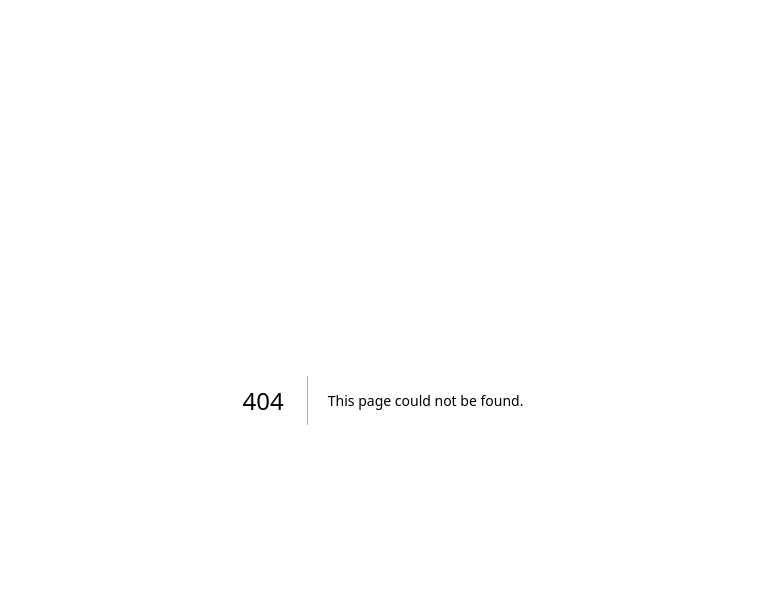
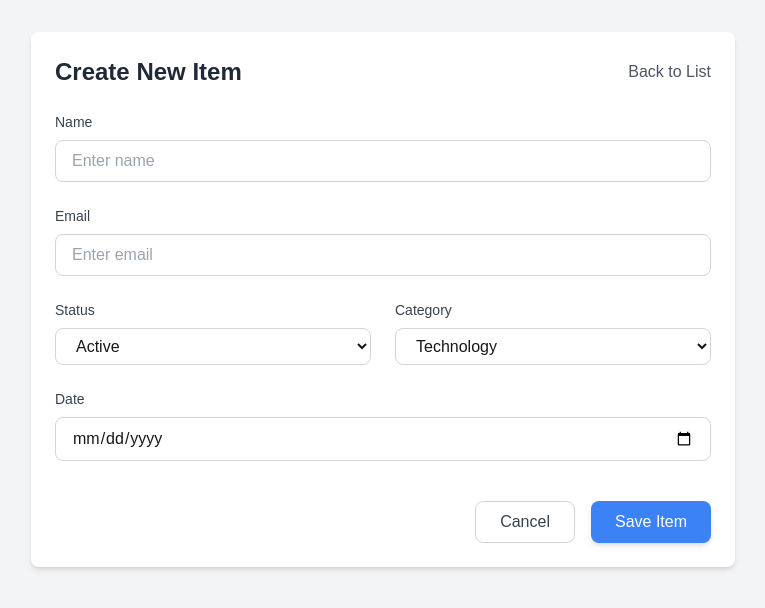
Before and after one commit to horodylova/THD, a Next.js app: page /new in a window 1280 px wide. Before the commit this address had no page. Shown: the top 608 px of the page, without its empty margins (257-1022 px from the left). Built offline with nearby package versions, Linux system fonts and the light colour scheme.

Commit message:
feat: add new item page and link in header

```diff
--- /dev/null
+++ b/app/new/page.tsx
@@ -0,0 +1,111 @@
+'use client';
+
+import React from 'react';
+import Link from 'next/link';
+
+export default function NewItemPage() {
+  return (
+    <div className="min-h-screen bg-gray-100 py-8">
+      <div className="container mx-auto px-4 sm:px-8 max-w-3xl">
+        <div className="bg-white rounded-lg shadow-md p-6">
+          <div className="flex justify-between items-center mb-6">
+            <h2 className="text-2xl font-bold text-gray-800">Create New Item</h2>
+            <Link
+              href="/"
+              className="text-gray-600 hover:text-gray-800 transition duration-200"
+            >
+              Back to List
+            </Link>
+          </div>
+
+          <form className="space-y-6">
+            <div>
+              <label htmlFor="name" className="block text-sm font-medium text-gray-700 mb-2">
+                Name
+              </label>
+              <input
+                type="text"
+                id="name"
+                name="name"
+                className="w-full px-4 py-2 border border-gray-300 rounded-lg focus:ring-2 focus:ring-blue-500 focus:border-transparent"
+                placeholder="Enter name"
+              />
+            </div>
+
+            <div>
+              <label htmlFor="email" className="block text-sm font-medium text-gray-700 mb-2">
+                Email
+              </label>
+              <input
+                type="email"
+                id="email"
+                name="email"
+                className="w-full px-4 py-2 border border-gray-300 rounded-lg focus:ring-2 focus:ring-blue-500 focus:border-transparent"
+                placeholder="Enter email"
+              />
+            </div>
+
+            <div className="grid grid-cols-1 md:grid-cols-2 gap-6">
+              <div>
+                <label htmlFor="status" className="block text-sm font-medium text-gray-700 mb-2">
+                  Status
+                </label>
+                <select
+                  id="status"
+                  name="status"
+                  className="w-full px-4 py-2 border border-gray-300 rounded-lg focus:ring-2 focus:ring-blue-500 focus:border-transparent bg-white"
+                >
+                  <option value="active">Active</option>
+                  <option value="inactive">Inactive</option>
+                  <option value="pending">Pending</option>
+                </select>
+              </div>
+
+              <div>
+                <label htmlFor="category" className="block text-sm font-medium text-gray-700 mb-2">
+                  Category
+                </label>
+                <select
+                  id="category"
+                  name="category"
+                  className="w-full px-4 py-2 border border-gray-300 rounded-lg focus:ring-2 focus:ring-blue-500 focus:border-transparent bg-white"
+                >
+                  <option value="tech">Technology</option>
+                  <option value="business">Business</option>
+                  <option value="design">Design</option>
+                </select>
+              </div>
+            </div>
+
+            <div>
+              <label htmlFor="date" className="block text-sm font-medium text-gray-700 mb-2">
+                Date
+              </label>
+              <input
+                type="date"
+                id="date"
+                name="date"
+                className="w-full px-4 py-2 border border-gray-300 rounded-lg focus:ring-2 focus:ring-blue-500 focus:border-transparent"
+              />
+            </div>
+
+            <div className="flex justify-end gap-4 pt-4">
+              <Link
+                href="/"
+                className="px-6 py-2 border border-gray-300 rounded-lg text-gray-700 hover:bg-gray-50 transition duration-300 font-medium"
+              >
+                Cancel
+              </Link>
+              <button
+                type="submit"
+                className="px-6 py-2 bg-blue-500 text-white rounded-lg hover:bg-blue-600 transition duration-300 font-medium shadow-md"
+              >
+                Save Item
+              </button>
+            </div>
+          </form>
+        </div>
+      </div>
+    </div>
+  );
+}
--- a/components/DataTable/DataTableHeader.tsx
+++ b/components/DataTable/DataTableHeader.tsx
@@ -1,12 +1,18 @@
 import React from 'react';
+import Link from 'next/link';
 
 export default function DataTableHeader() {
   return (
     <div className="flex flex-col sm:flex-row justify-between items-center mb-6">
       <h2 className="text-3xl font-bold text-gray-800 mb-4 sm:mb-0">Data Table</h2>
-      <button className="bg-blue-500 hover:bg-blue-600 text-white font-semibold py-2 px-6 rounded-lg shadow-md transition duration-300">
+      <Link
+        href="/new"
+        target="_blank"
+        rel="noopener noreferrer"
+        className="bg-blue-500 hover:bg-blue-600 text-white font-semibold py-2 px-6 rounded-lg shadow-md transition duration-300 inline-block"
+      >
         Add New
-      </button>
+      </Link>
     </div>
   );
 }
```
